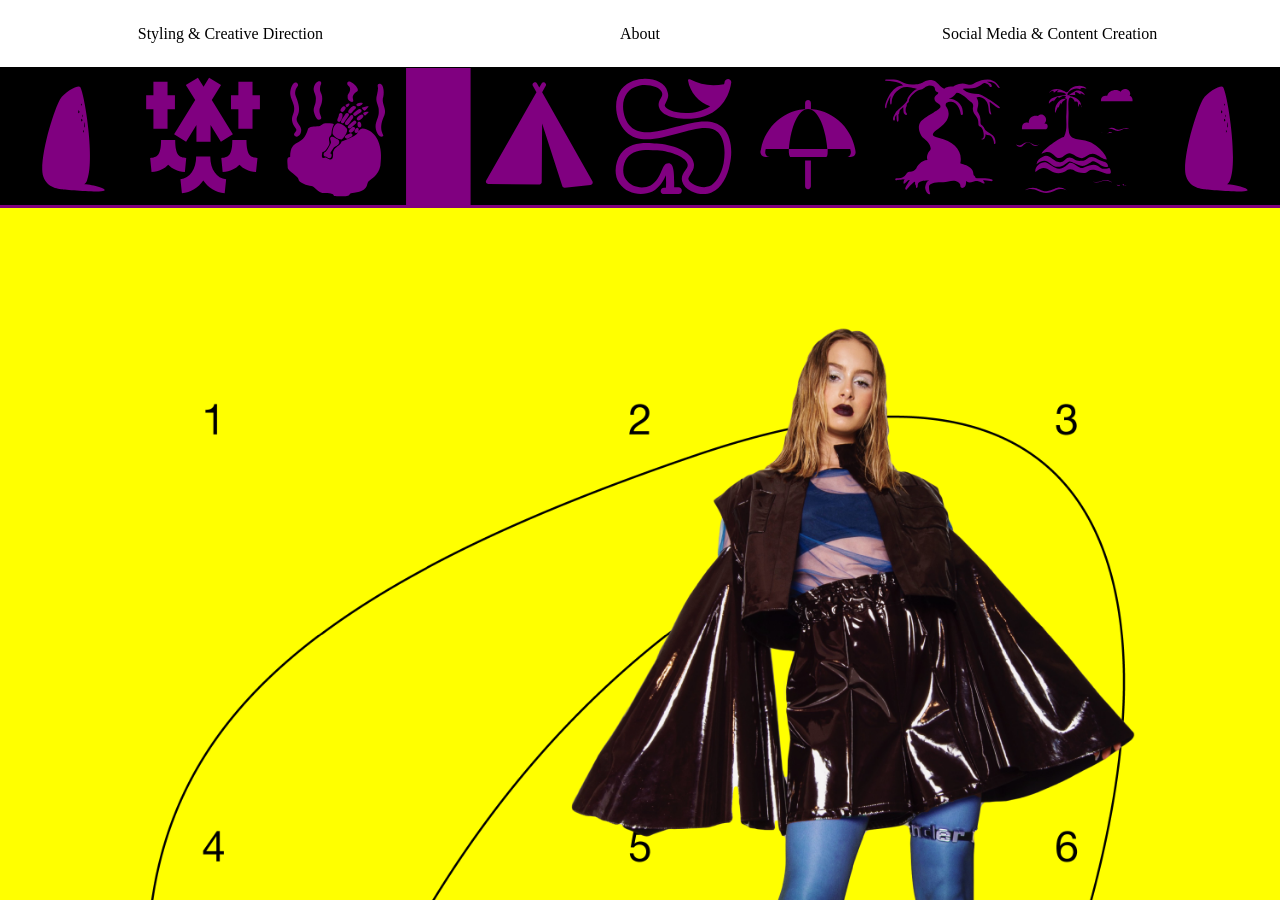
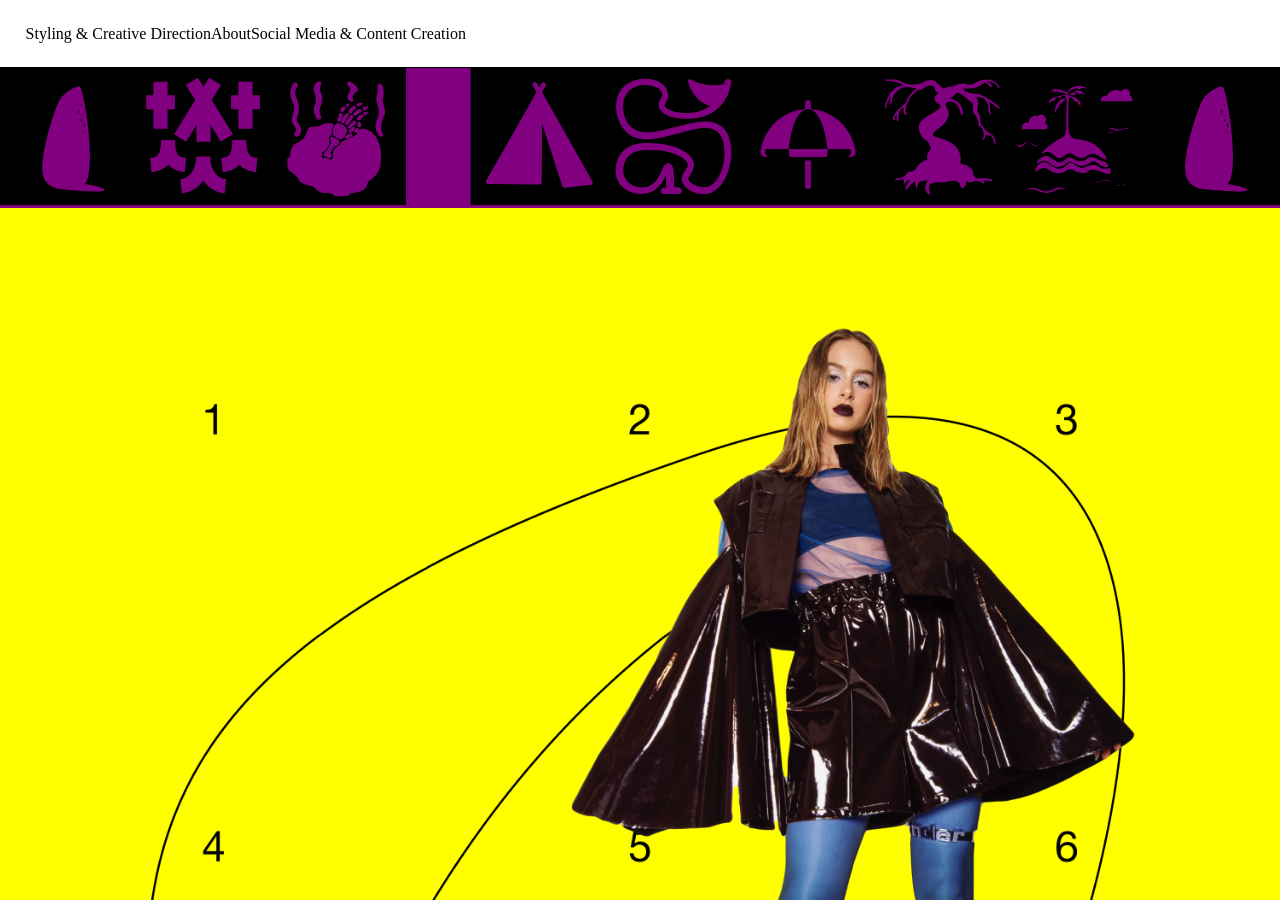
Before and after one commit to basharalidreesi/lab, a Jekyll site: the page built from index.md, in a window 1280 px wide and 900 px high. Built offline with Jekyll 4.4.1, drawn with Linux system fonts in a browser that asks for light colours.

Commit message:
Update default.html

```diff
--- a/_layouts/default.html
+++ b/_layouts/default.html
@@ -18,10 +18,10 @@
 			};
 			function swap() {
 				random_header_graphic_array = new Array(
-					{% assign image_files = site.static_files | where: "header_graphic", true %}
-					{% for myimage in image_files %}
-						"{{ myimage.path }}"{% if forloop.last %}{% else %}, {% endif %}
-					{% endfor %}
+					{%- assign image_files = site.static_files | where: "header_graphic", true -%}
+					{%- for myimage in image_files -%}
+						"{{ myimage.path }}"{%- if forloop.last -%}{%- else -%}, {%- endif -%}
+					{%- endfor -%}
 				);
 				var header_graphic_number = random_header_graphic_array.length;
 				x = (Math.floor(Math.random() * header_graphic_number));
@@ -35,20 +35,20 @@
 		<div class="mother_container">
 			<nav class="mother_container-navigation_container">
 				<ul class="navigation_container-navigation_list_wrapper">
-					{% assign sorted = (site.pages | sort: 'navigation_list_item_order') %}
-					{% for item in sorted %}
-						{% if item.is_navigation_list_item == true %}
-							<li class="navigation_list_wrapper-navigation_list_item {% if item.url == page.url %}--active_navigation_list_item{% endif %} --text_align_center">
+					{%- assign sorted = (site.pages | sort: 'navigation_list_item_order') -%}
+					{%- for item in sorted -%}
+						{%- if item.is_navigation_list_item == true -%}
+							<li class="navigation_list_wrapper-navigation_list_item {%- if item.url == page.url -%}--active_navigation_list_item{%- endif -%} --text_align_center">
 								<a class="--anchor_styling" href="{{ item.url }}">
 									{{ item.title }}
 								</a>
 							</li>
-						{% endif %}
-					{% endfor %}
+						{%- endif -%}
+					{%- endfor -%}
 				</ul>
 			</nav>
 			<header class="mother_container-header_container">
-				<div class="header_container-header_anchor_wrapper{% if page.header_graphic_location == "central" %}_central{% endif %}{% if page.header_graphic_location == "upper" %}_upper{% endif %}">
+				<div class="header_container-header_anchor_wrapper{%- if page.header_graphic_location == "central" -%}_central{%- endif -%}{%- if page.header_graphic_location == "upper" -%}_upper{%- endif -%}">
 					<a class="header_anchor_wrapper-header_anchor" href="{{ site.url }}">
 						<img class="header_anchor-header_graphic" id="header_graphic" alt="Logo">
 					</a>
@@ -57,11 +57,11 @@
 			<section class="mother_container-content_container">
 				{{ content }}
 			</section>
-			{% if page.has_footer_container == true %}
+			{%- if page.has_footer_container == true -%}
 				<footer class="mother_container-footer_container">
-					{% include footer.html %}
+					{%- include footer.html -%}
 				</footer>
-			{% endif %}
+			{%- endif -%}
 		</div>
 	</body>
 </html>
```
